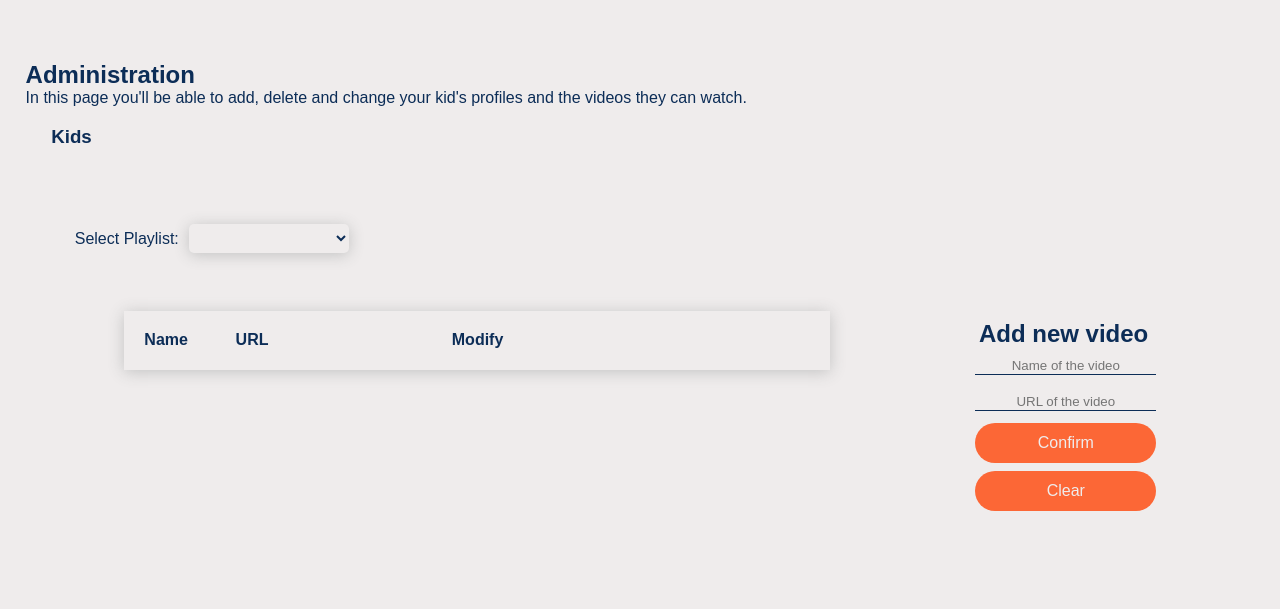
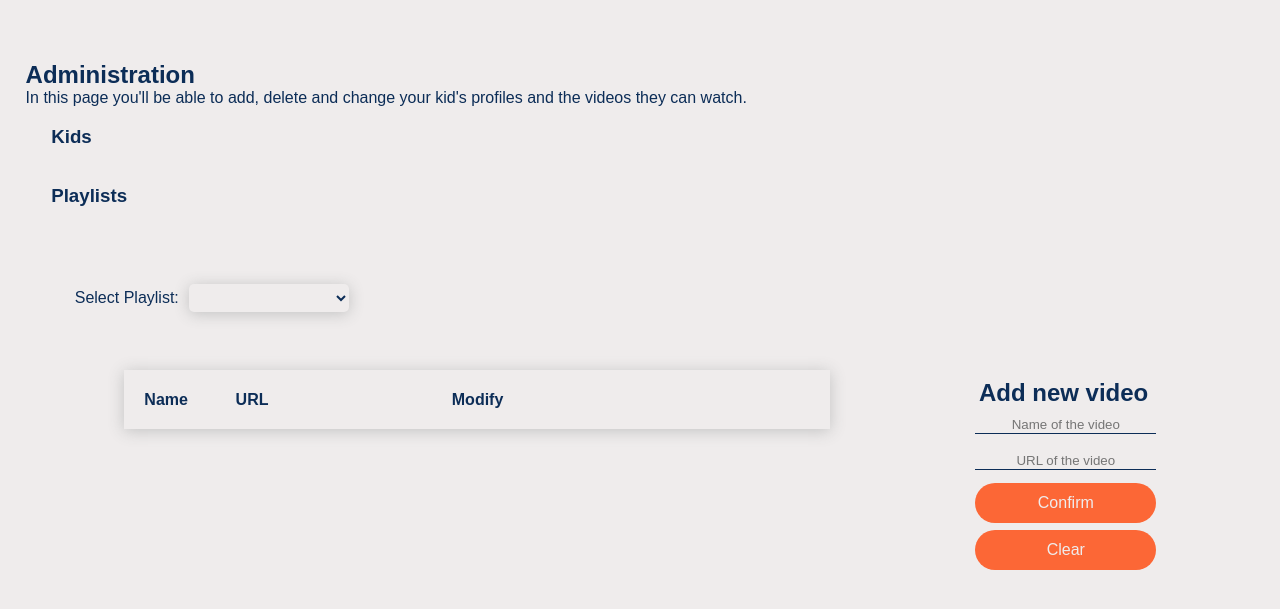
Before and after one commit to pamelamurilloa/WebProgramming-ISW711-FirstProject-FrontEnd, a website: page pages/administration.html in a window 1280 px wide. Shown: the part 75-684 px from the top of the page. Drawn offline with Linux system fonts and the light colour scheme; no server answers.

Commit message:
Anchor now working

```diff
--- a/pages/administration.html
+++ b/pages/administration.html
@@ -19,8 +19,8 @@
         </div>
         <nav>
             <ul class="nav-links">
-              <li><a class="alternative main-button nav-button" href="administration.html">Kids</a></li>
-              <li><a class="alternative main-button nav-button" href="administration.html">Playlists</a></li>
+              <li><a class="alternative main-button nav-button" href="#kid-section">Kids</a></li>
+              <li><a class="alternative main-button nav-button" href="#video-section">Playlists</a></li>
               <li><a class="alternative main-button nav-button" href="../index.html">Logout</a></li>
             </ul>
           </nav>
@@ -64,6 +64,7 @@
             </div>
         </section>
         <section id="video-section">
+            <h3>Playlists</h3>
             <form class="dropdown">
                 <label for="playlist">Select Playlist:</label>
                 <select class="input-form" id="playlist" name="playlist"></select>
```
